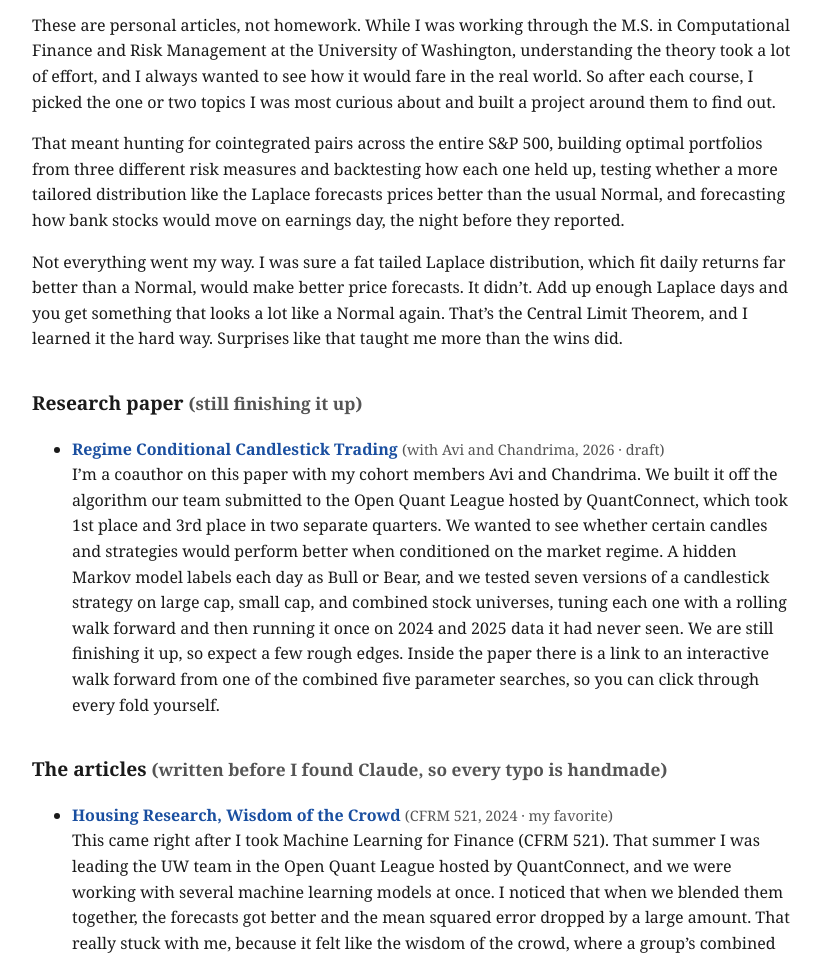
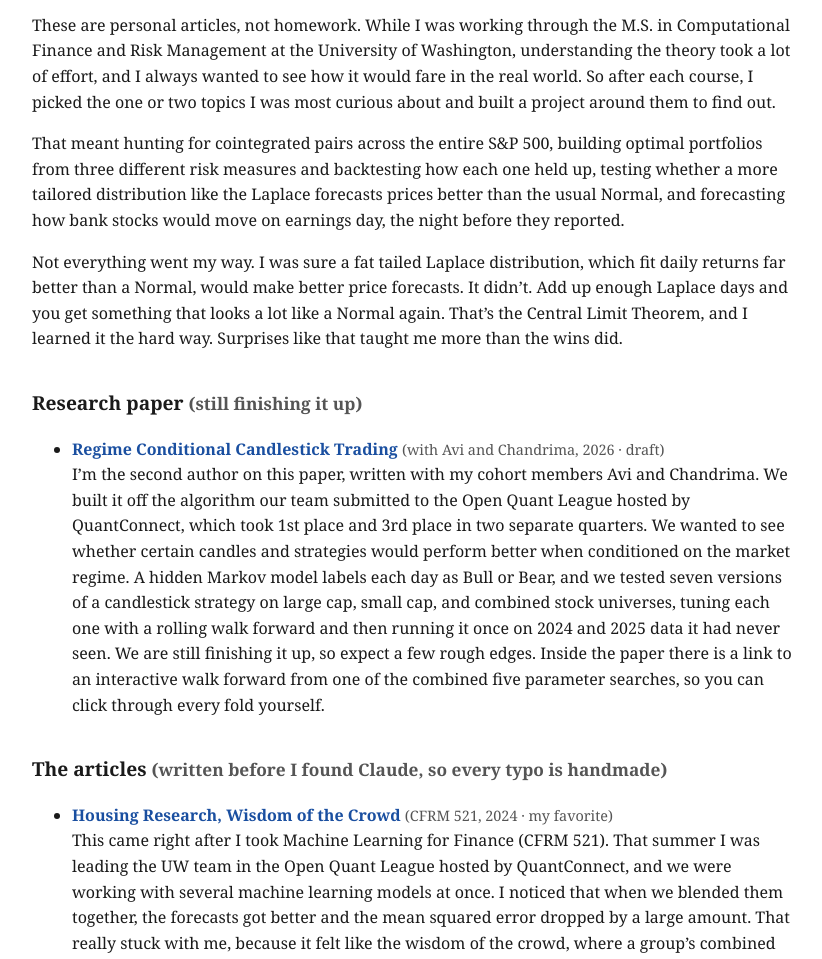
Before and after one commit to roo-ctrl/quant-projects, a plain HTML site: page index.html in a window 1280 px wide. Shown: the part 132-1091 px from the top of the page, without its empty margins (228-1050 px from the left). Drawn offline with Linux system fonts and the light colour scheme.

Commit message:
Say second author on the regime paper
Co-Authored-By: Claude Opus 5.5 <noreply@anthropic.com>
Claude-Session: https://claude.ai/code/session_01YXC6AwymxGJXmzVDAwQXV9

```diff
--- a/index.html
+++ b/index.html
@@ -24,7 +24,7 @@
 <h2>Research paper <span class="course">(still finishing it up)</span></h2>
 <ul>
   <li><a href="regime-candlestick/regime-conditional-candlestick-trading.pdf">Regime Conditional Candlestick Trading</a> <span class="course">(with Avi and Chandrima, 2026 · draft)</span><br>
-  I’m a coauthor on this paper with my cohort members Avi and Chandrima. We built it off the algorithm our team submitted to the Open Quant League hosted by QuantConnect, which took 1st place and 3rd place in two separate quarters. We wanted to see whether certain candles and strategies would perform better when conditioned on the market regime. A hidden Markov model labels each day as Bull or Bear, and we tested seven versions of a candlestick strategy on large cap, small cap, and combined stock universes, tuning each one with a rolling walk forward and then running it once on 2024 and 2025 data it had never seen. We are still finishing it up, so expect a few rough edges. Inside the paper there is a link to an interactive walk forward from one of the combined five parameter searches, so you can click through every fold yourself.</li>
+  I’m the second author on this paper, written with my cohort members Avi and Chandrima. We built it off the algorithm our team submitted to the Open Quant League hosted by QuantConnect, which took 1st place and 3rd place in two separate quarters. We wanted to see whether certain candles and strategies would perform better when conditioned on the market regime. A hidden Markov model labels each day as Bull or Bear, and we tested seven versions of a candlestick strategy on large cap, small cap, and combined stock universes, tuning each one with a rolling walk forward and then running it once on 2024 and 2025 data it had never seen. We are still finishing it up, so expect a few rough edges. Inside the paper there is a link to an interactive walk forward from one of the combined five parameter searches, so you can click through every fold yourself.</li>
 </ul>
 <h2>The articles <span class="course">(written before I found Claude, so every typo is handmade)</span></h2>
 <ul>
```
